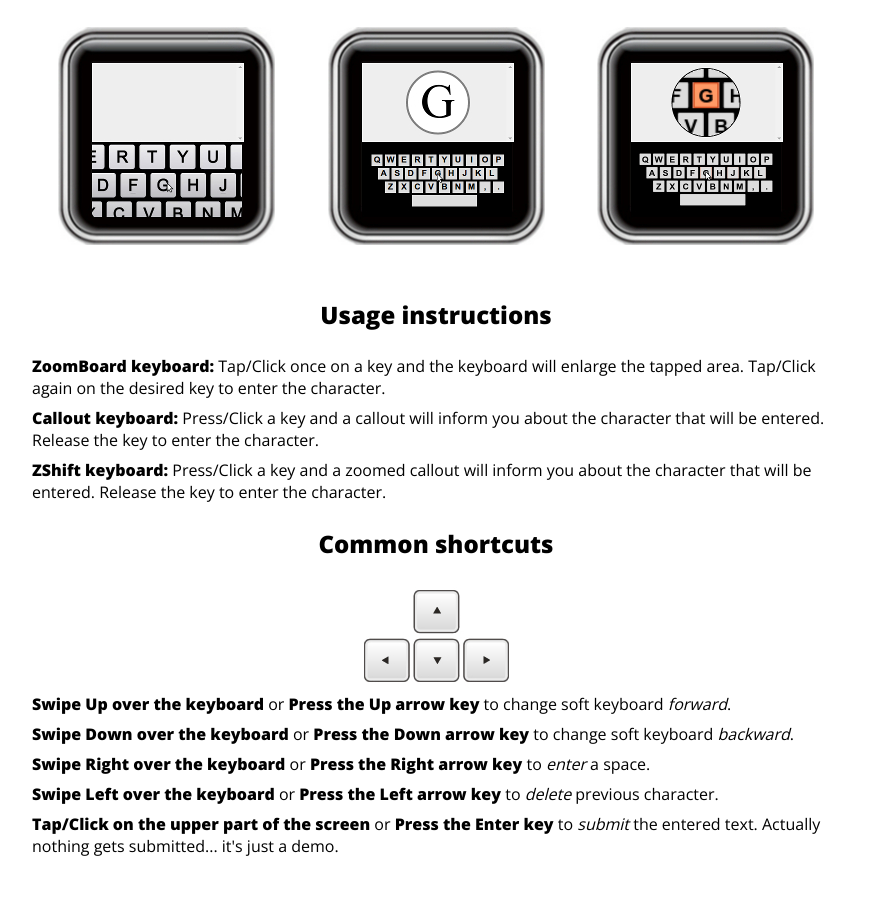
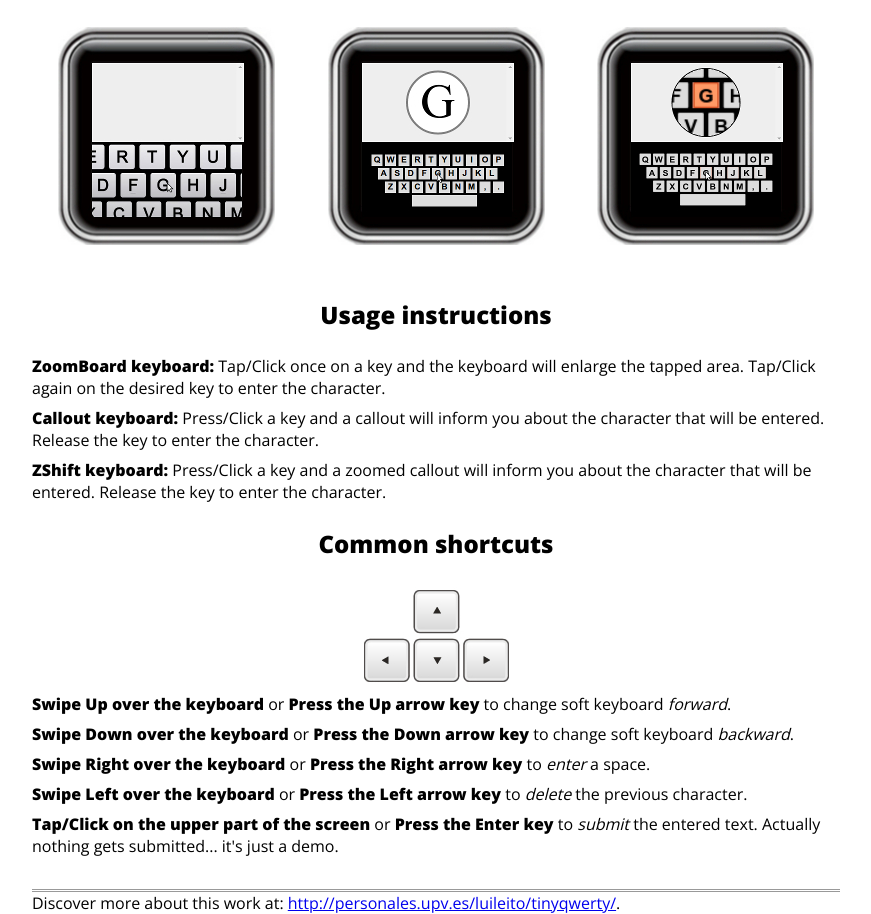
Before and after one commit to luileito/tinyqwerty, a website: page index.html in a window 1280 px wide. Shown: the part 158-1072 px from the top of the page, without its empty margins (204-1075 px from the left). Before the commit the page ends 1015 px from the top, so only its background shows below. Drawn offline with nearby package versions, Linux system fonts and the light colour scheme.

Commit message:
Polished demo page

```diff
--- a/index.html
+++ b/index.html
@@ -21,6 +21,7 @@
     dl dt,
     dl dd { display:inline; }
     dl dd::after { display:block; content:''; margin-bottom:0.5em; }
+    footer { margin-top:2em; border-top:medium double #999; }
     </style>
   </head>
   <body>
@@ -53,10 +54,13 @@
       <dt><strong>Swipe Right over the keyboard</strong> or <strong>Press the Right arrow key</strong></dt>
       <dd>to <em>enter</em> a space.</dd>
       <dt><strong>Swipe Left over the keyboard</strong> or <strong>Press the Left arrow key</strong></dt>
-      <dd>to <em>delete</em> previous character.</dd>
+      <dd>to <em>delete</em> the previous character.</dd>
       <dt><strong>Tap/Click on the upper part of the screen</strong> or <strong>Press the Enter key</strong></dt>
       <dd>to <em>submit</em> the entered text. Actually nothing gets submitted... it's just a demo.</dd>
     </dl>
   </main>
+  <footer>
+    Discover more about this work at: <a href="http://personales.upv.es/luileito/tinyqwerty/">http://personales.upv.es/luileito/tinyqwerty/</a>.
+  </footer>
   </body>
 </html>
```
